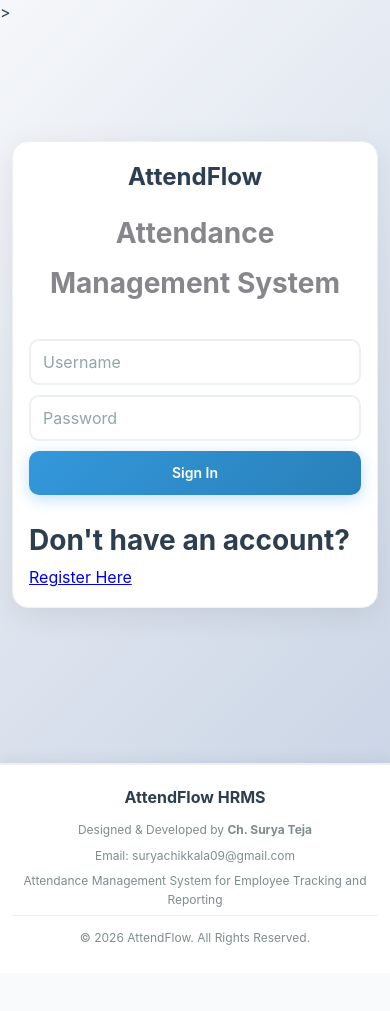
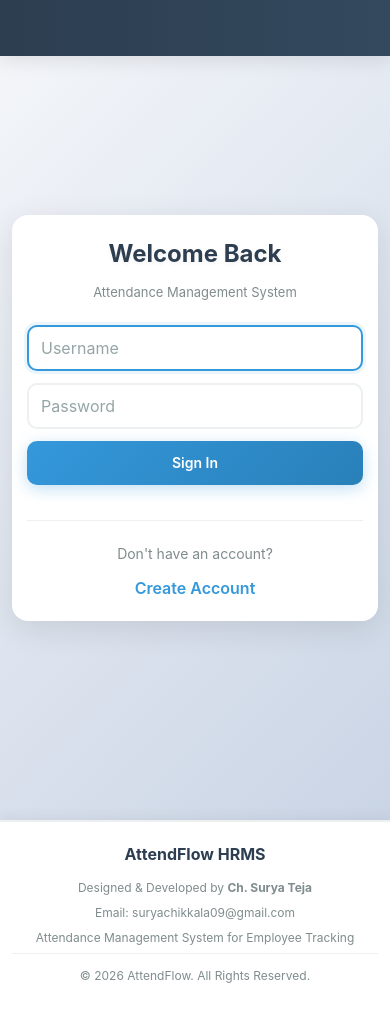
Before and after one commit to chikkala-surya/AttendFlow, a Flask app: page /login in a window 390 px wide. Before the commit the page ends 945 px from the top, so only its background shows below. Run offline with Flask 3, Linux system fonts and the light colour scheme; some libraries are stand-ins or nearby versions.

Commit message:
Make login.html fully mobile-responsive with improved form layout

```diff
--- a/templates/login.html
+++ b/templates/login.html
@@ -1,83 +1,162 @@
 <!DOCTYPE html>
-<html>
-<head <meta name="viewport" content="width=device-width, initial-scale=1.0">>
+<html lang="en">
+<head>
+    <meta charset="UTF-8">
+    <meta name="viewport" content="width=device-width, initial-scale=1.0, viewport-fit=cover">
+    <meta name="theme-color" content="#2c3e50">
+    <title>AttendFlow Login</title>
+    <link rel="stylesheet" href="{{ url_for('static', filename='css/style.css') }}">
+    <style>
+        .login-container {
+            min-height: calc(100vh - 160px);
+            display: flex;
+            align-items: center;
+            justify-content: center;
+            padding: 20px;
+        }
 
-<title>AttendFlow Login</title>
+        .login-card {
+            background: white;
+            border-radius: 16px;
+            padding: 40px 30px;
+            box-shadow: 0 8px 32px rgba(0, 0, 0, 0.1);
+            width: 100%;
+            max-width: 450px;
+        }
 
-<link rel="stylesheet"
-href="{{ url_for('static', filename='css/style.css') }}">
+        .login-card h1 {
+            text-align: center;
+            font-size: 36px;
+            margin-bottom: 10px;
+        }
 
+        .login-card > p {
+            text-align: center;
+            color: #7f8c8d;
+            margin-bottom: 30px;
+            font-size: 15px;
+        }
+
+        .login-card form {
+            max-width: 100%;
+        }
+
+        .login-card input {
+            width: 100%;
+            padding: 12px 14px;
+            font-size: 16px;
+            margin-bottom: 15px;
+        }
+
+        .login-card button {
+            width: 100%;
+            padding: 12px 20px;
+            font-size: 15px;
+            margin-bottom: 20px;
+        }
+
+        .register-link {
+            text-align: center;
+            margin-top: 20px;
+            padding-top: 20px;
+            border-top: 1px solid #ecf0f1;
+        }
+
+        .register-link p {
+            color: #7f8c8d;
+            font-size: 14px;
+            margin-bottom: 10px;
+        }
+
+        .register-link a {
+            color: #3498db;
+            text-decoration: none;
+            font-weight: 600;
+        }
+
+        .register-link a:hover {
+            text-decoration: underline;
+        }
+
+        @media screen and (max-width: 768px) {
+            .login-container {
+                padding: 15px;
+            }
+
+            .login-card {
+                padding: 30px 20px;
+            }
+
+            .login-card h1 {
+                font-size: 28px;
+            }
+        }
+
+        @media screen and (max-width: 480px) {
+            .login-container {
+                padding: 12px;
+                min-height: calc(100vh - 120px);
+            }
+
+            .login-card {
+                padding: 20px 15px;
+            }
+
+            .login-card h1 {
+                font-size: 24px;
+                margin-bottom: 8px;
+            }
+
+            .login-card > p {
+                font-size: 13px;
+                margin-bottom: 20px;
+            }
+
+            .login-card input {
+                padding: 11px 12px;
+                margin-bottom: 12px;
+            }
+
+            .login-card button {
+                padding: 11px 16px;
+                font-size: 14px;
+                margin-bottom: 15px;
+            }
+        }
+    </style>
 </head>
+
 <body>
+    <div class="navbar">
+        <div class="logo">📊 AttendFlow</div>
+    </div>
 
-<div class="container">
+    <div class="login-container">
+        <div class="login-card">
+            <h1>Welcome Back</h1>
+            <p>Attendance Management System</p>
 
-<div class="card" style="max-width:500px;margin:100px auto;">
+            <form method="POST">
+                <input type="text" name="username" placeholder="Username" required autofocus>
+                <input type="password" name="password" placeholder="Password" required>
+                <button type="submit">Sign In</button>
+            </form>
 
-<h1 style="text-align:center;">
-AttendFlow
-</h1>
+            <div class="register-link">
+                <p>Don't have an account?</p>
+                <a href="/register">Create Account</a>
+            </div>
+        </div>
+    </div>
 
-<p style="text-align:center;margin-bottom:30px;color:#86868b;">
-Attendance Management System
-</p>
-
-<form method="POST">
-
-<input
-type="text"
-name="username"
-placeholder="Username"
-required>
-
-<input
-type="password"
-name="password"
-placeholder="Password"
-required>
-
-<button type="submit">
-Sign In
-</button>
-
-</form>
-<div style="margin-top:20px;">
-
-<p>
-Don't have an account?
-</p>
-
-<a href="/register">
-Register Here
-</a>
-
-</div>
-
-</div>
-
-</div>
-<footer class="footer">
-
-    <div class="footer-content">
-
-        <h3>AttendFlow HRMS</h3>
-
-        <p>
-            Designed & Developed by <strong>Ch. Surya Teja</strong>
-        </p>
-
-        <p>
-            Email: suryachikkala09@gmail.com
-        </p>
-
-        <p>
-            Attendance Management System for Employee Tracking and Reporting
-        </p>
-
-        <p class="copyright">
-            © 2026 AttendFlow. All Rights Reserved.
-        </p>
-
-    </div>
+    <footer class="footer">
+        <div class="footer-content">
+            <h3>AttendFlow HRMS</h3>
+            <p>Designed & Developed by <strong>Ch. Surya Teja</strong></p>
+            <p>Email: suryachikkala09@gmail.com</p>
+            <p>Attendance Management System for Employee Tracking</p>
+            <p class="copyright">© 2026 AttendFlow. All Rights Reserved.</p>
+        </div>
+    </footer>
 </body>
 </html>
```
